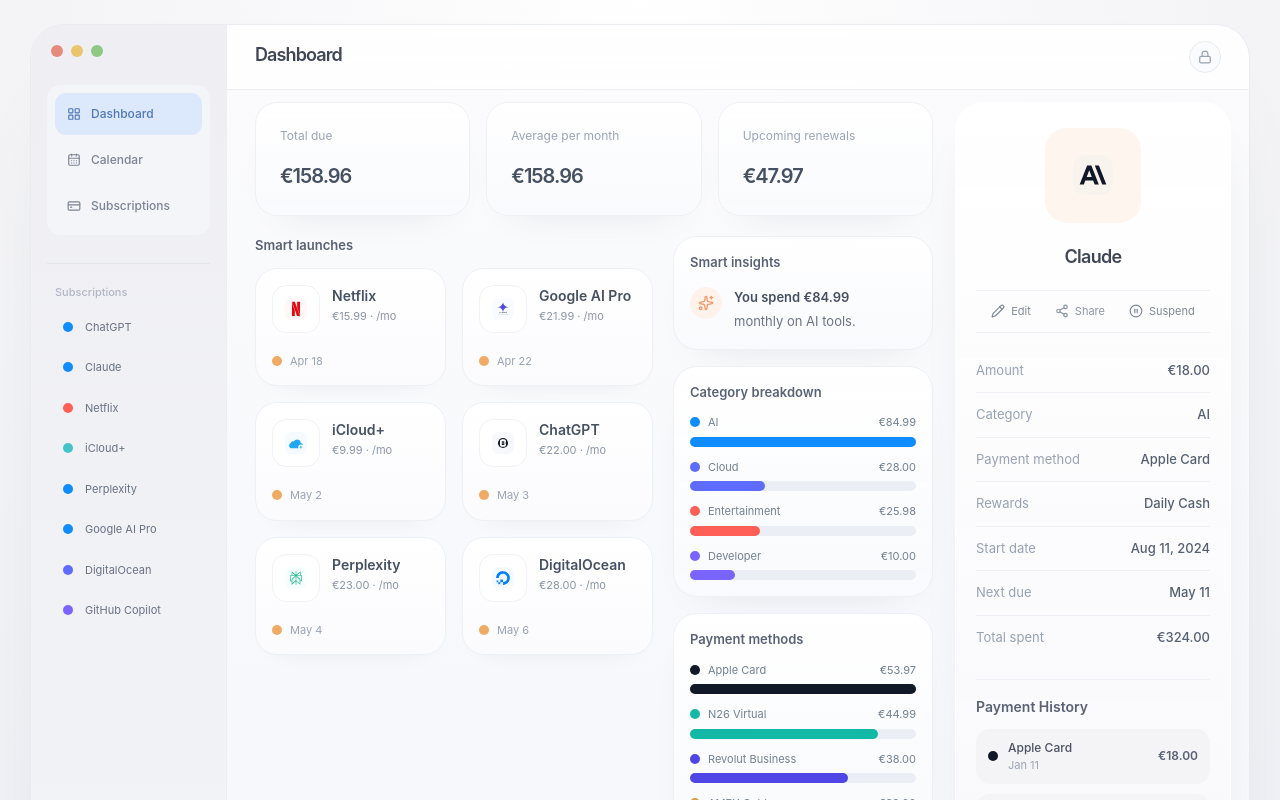
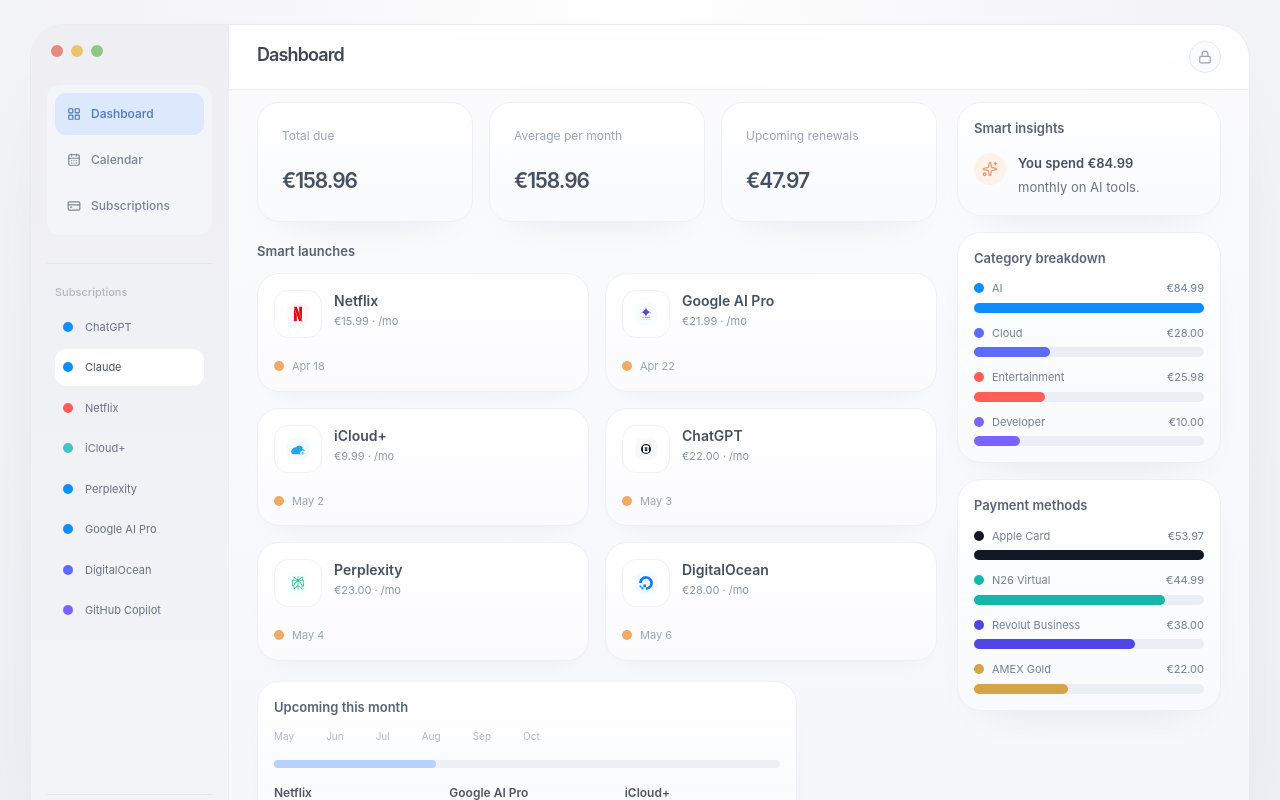
Before and after one commit to ieeks/sublist-web, a Next.js app: page / in a window 1280 px wide. Shown: the top 800 px of the page. Built offline with nearby package versions, Linux system fonts and the light colour scheme.

Commit message:
Refine dashboard spacing and lazy-open detail panel

```diff
--- a/src/components/app/app-shell.tsx
+++ b/src/components/app/app-shell.tsx
@@ -44,7 +44,7 @@
       <div className="relative min-h-screen bg-[radial-gradient(circle_at_50%_0%,rgba(255,255,255,0.98),rgba(244,244,247,0.96)_48%,#eceff4_100%)]">
         <div className="absolute inset-x-0 bottom-0 h-48 bg-[radial-gradient(circle_at_50%_100%,rgba(202,211,223,0.38),rgba(245,244,247,0)_68%)]" />
         <div className="mx-auto flex min-h-screen max-w-[1260px] flex-col px-3 py-4 sm:px-5 sm:py-6">
-          <div className="relative flex min-h-[calc(100vh-2rem)] flex-col overflow-hidden rounded-[34px] border border-[#e8ebf0] bg-[linear-gradient(180deg,rgba(251,251,253,0.96)_0%,rgba(245,247,251,0.98)_100%)] shadow-[0_38px_100px_-72px_rgba(15,23,42,0.26)] lg:grid lg:grid-cols-[196px_minmax(0,1fr)]">
+          <div className="relative flex min-h-[calc(100vh-2rem)] flex-col overflow-hidden rounded-[34px] border border-[#e8ebf0] bg-[linear-gradient(180deg,rgba(251,251,253,0.96)_0%,rgba(245,247,251,0.98)_100%)] shadow-[0_38px_100px_-72px_rgba(15,23,42,0.26)] lg:grid lg:grid-cols-[198px_minmax(0,1fr)]">
             <aside className="hidden border-r border-[#eceef3] bg-[linear-gradient(180deg,#efeff3_0%,#f3f4f8_100%)] px-4 pb-5 pt-5 lg:flex lg:flex-col">
               <div className="mb-7 flex items-center gap-2 pl-1">
                 <div className="h-3 w-3 rounded-full bg-[#e68b7c]" />
@@ -82,7 +82,12 @@
                   {sidebarSubscriptions.map((subscription) => (
                     <div
                       key={subscription.id}
-                      className="flex items-center gap-3 rounded-[12px] px-2 py-2.5 text-[11px] text-[#687183]"
+                      className={cn(
+                        "flex items-center gap-3 rounded-[12px] px-2 py-2.5 text-[11px]",
+                        pathname === "/" && subscription.id === "claude"
+                          ? "bg-white text-[#4a5467] shadow-[0_10px_20px_-18px_rgba(15,23,42,0.18)]"
+                          : "text-[#687183]",
+                      )}
                     >
                       <span
                         className="size-2.5 rounded-full"
@@ -114,7 +119,7 @@
             </aside>
 
             <div className="min-w-0">
-              <header className="sticky top-0 z-30 hidden border-b border-[#eceef3] bg-white/78 px-4 py-4 backdrop-blur-xl sm:px-5 lg:block lg:px-7">
+              <header className="sticky top-0 z-30 hidden border-b border-[#eceef3] bg-white/76 px-4 py-4 backdrop-blur-xl sm:px-5 lg:block lg:px-7">
                 <div className="flex items-start justify-between gap-4">
                   <div>
                     <h1 className="text-[17px] font-semibold tracking-[-0.05em] text-[#3f4656] lg:text-[18px]">
--- a/src/components/app/dashboard-screen.tsx
+++ b/src/components/app/dashboard-screen.tsx
@@ -16,12 +16,9 @@
     () => data.subscriptions.filter((item) => item.status !== "archived"),
     [data.subscriptions],
   );
-  const [selectedId, setSelectedId] = useState<string | undefined>("claude");
+  const [selectedId, setSelectedId] = useState<string | undefined>();
 
-  const selectedSubscription =
-    subscriptions.find((item) => item.id === selectedId) ??
-    subscriptions.find((item) => item.id === "claude") ??
-    subscriptions[0];
+  const selectedSubscription = subscriptions.find((item) => item.id === selectedId);
 
   const totalDue = subscriptions.reduce((sum, item) => sum + item.amountCents, 0);
   const averagePerMonth = subscriptions.reduce(
@@ -127,8 +124,9 @@
         </div>
       </div>
 
-      <div className="relative hidden lg:block">
-        <div className="pr-[288px]">
+      <div className="hidden lg:block">
+        <div className="grid grid-cols-[minmax(0,1fr)_252px] gap-5 xl:grid-cols-[minmax(0,1fr)_264px]">
+          <div>
           <div className="grid grid-cols-3 gap-4">
             <MetricCard
               label="Total due"
@@ -147,15 +145,18 @@
             />
           </div>
 
-          <div className="mt-5 grid grid-cols-[minmax(0,1fr)_260px] gap-5">
-            <div>
+          <div className="mt-5">
               <div className="mb-3 text-[13px] font-semibold text-[#586072]">Smart launches</div>
               <div className="grid grid-cols-2 gap-4">
                 {launches.map((subscription) => (
                   <button
                     type="button"
                     key={subscription.id}
-                    onClick={() => setSelectedId(subscription.id)}
+                    onClick={() =>
+                      setSelectedId((current) =>
+                        current === subscription.id ? undefined : subscription.id,
+                      )
+                    }
                     className="rounded-[22px] border border-[#edf0f5] bg-[linear-gradient(180deg,#ffffff_0%,#fbfbfe_100%)] px-4 py-4 text-left shadow-[0_12px_28px_-24px_rgba(15,23,42,0.16)] transition hover:border-[#dce7ff]"
                   >
                     <div className="flex items-start gap-3">
@@ -182,7 +183,48 @@
               </div>
           </div>
 
+          <div className="mt-5 max-w-[540px]">
+            <Card className="rounded-[22px]">
+              <CardContent className="p-4">
+                <div className="mb-3 text-[13px] font-semibold text-[#596276]">
+                  Upcoming this month
+                </div>
+                <div className="mb-4 flex gap-8 text-[10px] text-[#b1b8c5]">
+                  {["May", "Jun", "Jul", "Aug", "Sep", "Oct"].map((label) => (
+                    <span key={label}>{label}</span>
+                  ))}
+                </div>
+                <div className="relative mb-4 h-2 rounded-full bg-[#edf1f6]">
+                  <div className="absolute left-0 top-0 h-2 w-[32%] rounded-full bg-[#b8d2ff]" />
+                </div>
+                <div className="grid grid-cols-3 gap-5 text-[12px]">
+                  {upcoming.map((subscription) => (
+                    <button
+                      type="button"
+                      key={subscription.id}
+                      onClick={() => setSelectedId(subscription.id)}
+                      className="text-left"
+                    >
+                      <div className="font-semibold text-[#4d5567]">{subscription.name}</div>
+                      <div className="mt-0.5 text-[#9ca3af]">
+                        {format(parseISO(subscription.nextDueDate), "MMM d")}
+                      </div>
+                    </button>
+                  ))}
+                </div>
+              </CardContent>
+            </Card>
+          </div>
+          </div>
+
           <div className="space-y-4">
+            {selectedSubscription ? (
+              <SubscriptionDetail
+                subscriptionId={selectedSubscription.id}
+                onEdit={() => undefined}
+              />
+            ) : (
+              <>
                 <Card className="rounded-[24px]">
                   <CardContent className="p-4">
                     <div className="mb-3 text-[13px] font-semibold text-[#596276]">
@@ -220,48 +262,9 @@
                   }))}
                   currency={data.settings.defaultCurrency}
                 />
+              </>
+            )}
           </div>
-          </div>
-
-          <div className="mt-5 max-w-[540px]">
-            <Card className="rounded-[22px]">
-              <CardContent className="p-4">
-                <div className="mb-3 text-[13px] font-semibold text-[#596276]">
-                  Upcoming this month
-                </div>
-                <div className="mb-4 flex gap-8 text-[10px] text-[#b1b8c5]">
-                  {["May", "Jun", "Jul", "Aug", "Sep", "Oct"].map((label) => (
-                    <span key={label}>{label}</span>
-                  ))}
-                </div>
-                <div className="relative mb-4 h-2 rounded-full bg-[#edf1f6]">
-                  <div className="absolute left-0 top-0 h-2 w-[32%] rounded-full bg-[#b8d2ff]" />
-                </div>
-                <div className="grid grid-cols-3 gap-5 text-[12px]">
-                  {upcoming.map((subscription) => (
-                    <button
-                      type="button"
-                      key={subscription.id}
-                      onClick={() => setSelectedId(subscription.id)}
-                      className="text-left"
-                    >
-                      <div className="font-semibold text-[#4d5567]">{subscription.name}</div>
-                      <div className="mt-0.5 text-[#9ca3af]">
-                        {format(parseISO(subscription.nextDueDate), "MMM d")}
-                      </div>
-                    </button>
-                  ))}
-                </div>
-              </CardContent>
-            </Card>
-          </div>
-        </div>
-
-        <div className="absolute right-0 top-0 w-[276px] xl:right-[-10px]">
-          <SubscriptionDetail
-            subscriptionId={selectedSubscription?.id}
-            onEdit={() => undefined}
-          />
         </div>
       </div>
     </>
@@ -273,7 +276,7 @@
     <Card className="rounded-[22px]">
       <CardContent className="px-6 py-6">
         <div className="text-[12px] text-[#9aa5b8]">{label}</div>
-        <div className="mt-4 text-[20px] font-semibold tracking-[-0.05em] text-[#455063]">
+        <div className="mt-5 text-[21px] font-semibold tracking-[-0.05em] text-[#455063]">
           {value}
         </div>
       </CardContent>
--- a/src/components/app/subscription-detail.tsx
+++ b/src/components/app/subscription-detail.tsx
@@ -42,7 +42,7 @@
   return (
     <Card className="min-h-[420px] rounded-[28px] border-white/80 bg-[linear-gradient(180deg,rgba(255,255,255,0.98),rgba(248,248,251,0.96))] shadow-[0_22px_56px_-34px_rgba(15,23,42,0.18)]">
       <CardContent className="p-0">
-        <div className="px-5 pb-5 pt-6">
+        <div className="px-6 pb-5 pt-6">
           <div className="flex justify-center">
             <div className="rounded-[22px] bg-[#fff5ef] p-4 shadow-[inset_0_1px_0_rgba(255,255,255,0.88)]">
               <BrandAvatar
@@ -59,7 +59,7 @@
             </h2>
           </div>
 
-          <div className="mt-5 flex justify-center gap-6 border-y border-[#edf0f5] py-3 text-[11px] text-[#7f8797]">
+          <div className="mt-5 flex justify-center gap-6 border-y border-[#edf0f5] py-3.5 text-[11px] text-[#7f8797]">
             <button type="button" onClick={onEdit} className="inline-flex items-center gap-1.5">
               <Pencil className="size-3.5" />
               Edit
@@ -107,12 +107,12 @@
 
           <div className="mt-5 border-t border-[#edf0f5] pt-4">
             <div className="mb-3 text-[14px] font-semibold text-[#596276]">Payment History</div>
-            <ScrollArea className="h-[152px]">
+            <ScrollArea className="h-[166px]">
               <div className="space-y-2.5">
                 {history.slice(0, 6).map((item, index) => (
                   <div
                     key={item.id}
-                    className="flex items-center justify-between rounded-[14px] bg-[#f4f4f7] px-3 py-2.5"
+                    className="flex items-center justify-between rounded-[14px] bg-[#f4f4f7] px-3.5 py-3"
                   >
                     <div className="flex items-center gap-2.5">
                       <span
--- a/src/components/app/subscriptions-screen.tsx
+++ b/src/components/app/subscriptions-screen.tsx
@@ -73,8 +73,8 @@
   return (
     <>
       <div className="lg:hidden">
-        <div className="mx-auto max-w-sm px-4 pt-6">
-          <div className="flex items-center justify-between pb-5">
+        <div className="mx-auto max-w-sm px-4 pt-7">
+          <div className="flex items-center justify-between pb-6">
             <div className="text-[22px] font-semibold tracking-[-0.05em] text-[#4a5162]">
               Subscriptions
             </div>
@@ -87,7 +87,7 @@
             </button>
           </div>
 
-          <div className="rounded-[18px] bg-[#f3f4f7] px-4 py-3">
+          <div className="rounded-[18px] bg-[#f3f4f7] px-4 py-3.5">
             <div className="flex items-center justify-between text-[13px] text-[#9eabbf]">
               <div>Total due</div>
               <div className="font-medium text-[#8491a6]">
@@ -96,7 +96,7 @@
             </div>
           </div>
 
-          <div className="mt-5 space-y-4">
+          <div className="mt-6 space-y-5">
             {filteredSubscriptions.map((subscription) => (
               <button
                 type="button"
@@ -108,7 +108,7 @@
                 className="block w-full text-left"
               >
                 <div className="rounded-[24px] border border-[#ebedf2] bg-white px-5 py-5 shadow-[0_14px_32px_-24px_rgba(15,23,42,0.14)]">
-                  <div className="flex items-center gap-3">
+                  <div className="flex items-center gap-4">
                     <BrandAvatar
                       logoKey={subscription.logoKey}
                       name={subscription.name}
@@ -122,7 +122,7 @@
                         {formatCurrency(subscription.amountCents, subscription.currency)} · /mo
                       </div>
                     </div>
-                    <div className="text-right text-[12px] font-medium text-[#8894a6]">
+                    <div className="min-w-[46px] text-right text-[12px] font-medium text-[#8894a6]">
                       {formatDateLabel(subscription.nextDueDate)}
                     </div>
                   </div>
```
Lines whose indentation alone changed are shown as unchanged.
